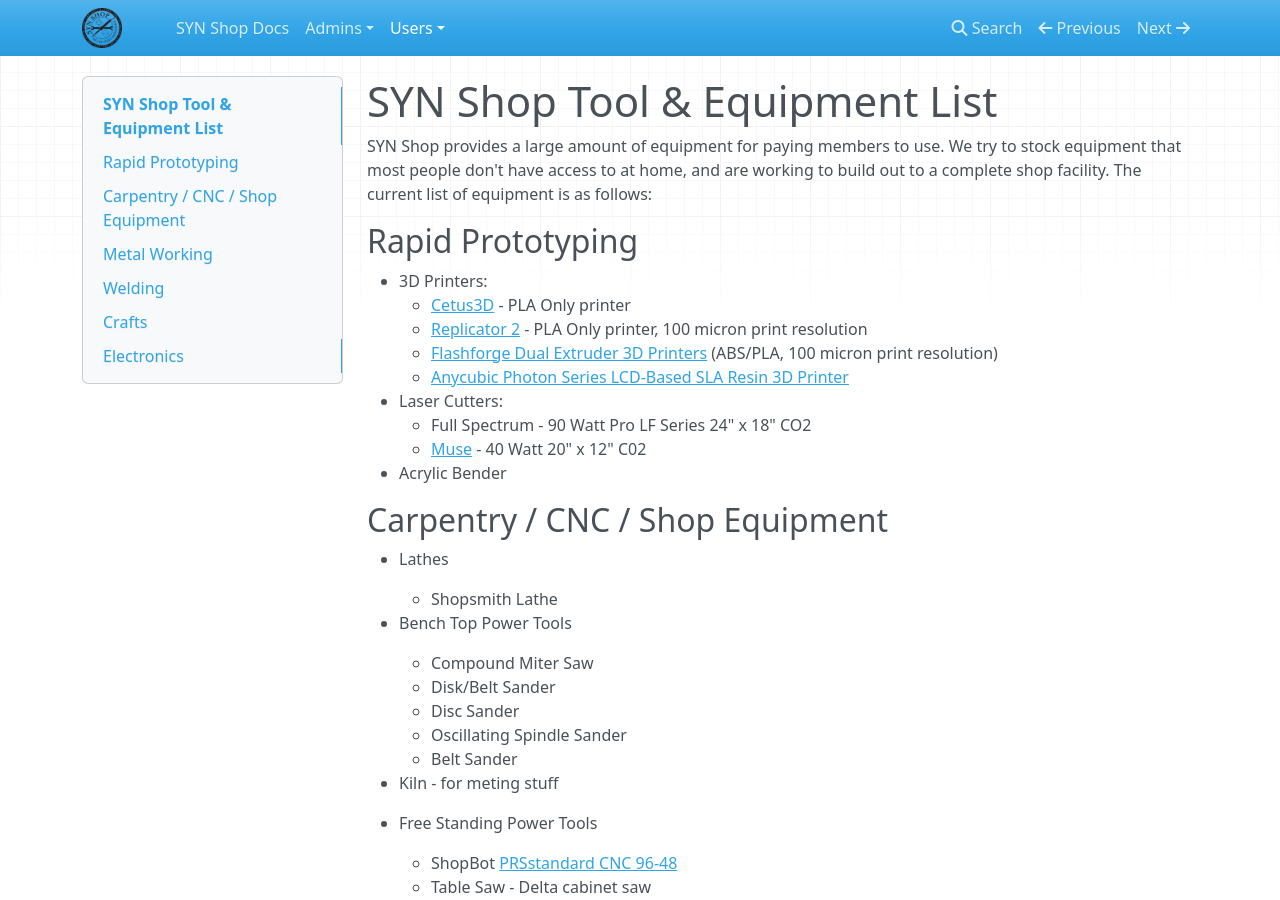
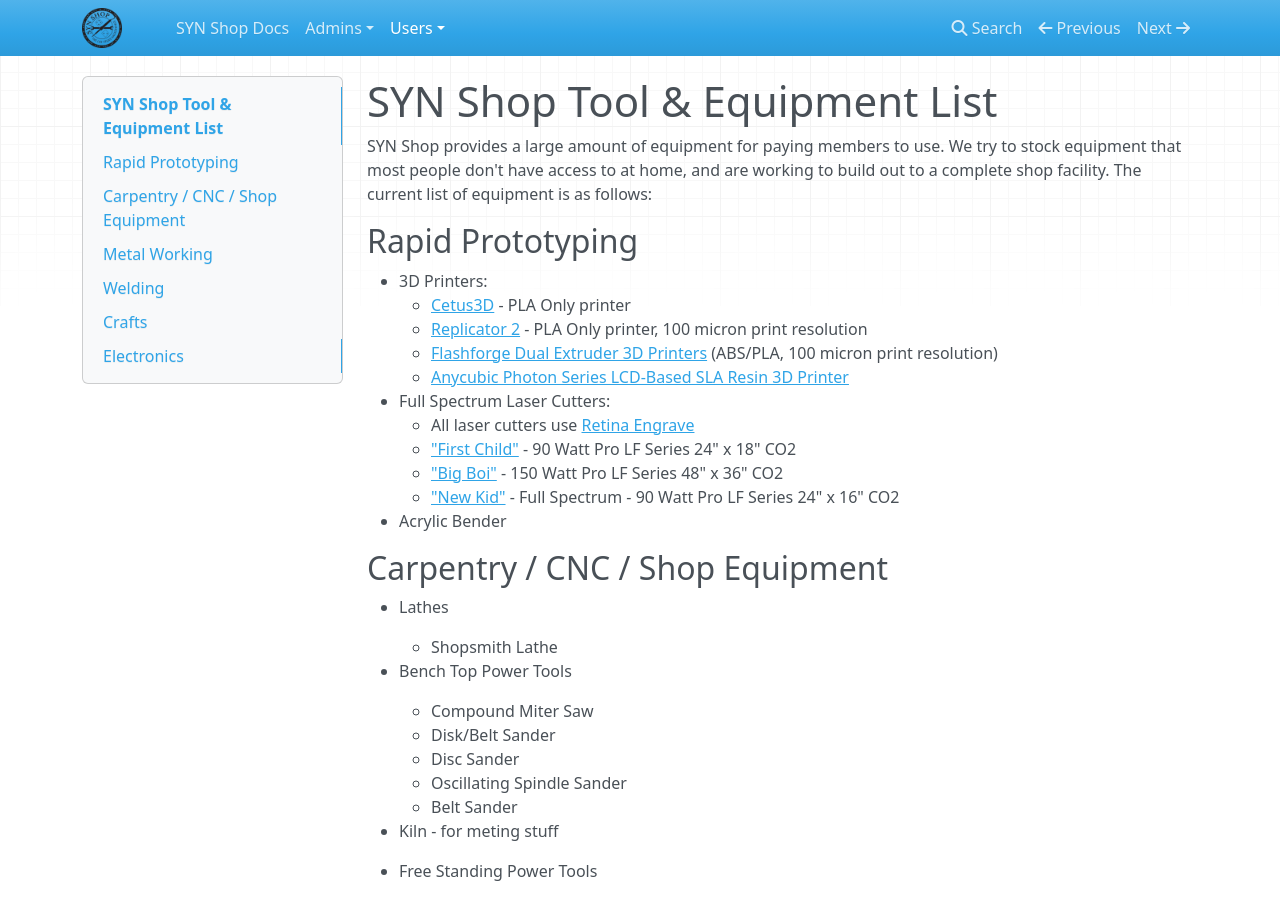
Before and after one commit to synshop/rtfm, an MkDocs documentation site: the page built from docs/users/SYN Shop Tool List.md, in a window 1280 px wide and 900 px high. Built offline with MkDocs 1.6.1, drawn with Linux system fonts in a browser that asks for light colours; nearby versions of some CDN libraries.

Commit message:
redo all laser cutter pages

```diff
--- a/docs/users/SYN Shop Tool List.md
+++ b/docs/users/SYN Shop Tool List.md
@@ -10,9 +10,11 @@
     *  [Replicator 2](https://www.makerbot.com/) - PLA Only printer, 100 micron print resolution
     *  [Flashforge Dual Extruder 3D Printers](https://store.flashforge.com/) (ABS/PLA, 100 micron print resolution)
     *  [Anycubic Photon Series LCD-Based SLA Resin 3D Printer](https://www.anycubic.com/collections/anycubic-photon-3d-printers/products/anycubic-photon-3d-printer)
-* Laser Cutters:
-    *  Full Spectrum -  90 Watt Pro LF Series 24" x 18" CO2
-    *  [Muse](https://fslaser.com/Product/Muse) - 40 Watt 20" x 12" C02
+* Full Spectrum Laser Cutters:
+    * All laser cutters use [Retina Engrave](/users/Equipment/Retina Engrave)
+    * ["First Child"](/users/Equipment/First Child Laser Cutter) -  90 Watt Pro LF Series 24" x 18" CO2
+    * ["Big Boi"](/users/Equipment/Big Boi Laser Cutter) - 150 Watt Pro LF Series 48" x 36" CO2
+    * ["New Kid"](/users/Equipment/New Kid Laser Cutter) - Full Spectrum -  90 Watt Pro LF Series 24" x 16" CO2
 * Acrylic Bender
 
 ## Carpentry / CNC / Shop Equipment
```
Also changed, not shown: docs/users/Equipment/Big Boi Laser Cutter.md (added, +9 -0 lines), docs/users/Equipment/First Child Laser Cutter.md (added, +9 -0 lines), docs/users/Equipment/Muse Laser Cutter.md (deleted, +0 -17 lines), docs/users/Equipment/New Kid Laser Cutter.md (added, +9 -0 lines), docs/users/Equipment/Retina Engrave.md (renamed from docs/users/Equipment/Freestanding Laser Cutter.md, +2 -2 lines), docs/users/Equipment/images/lasercutters/big.boi.close.jpg (added), docs/users/Equipment/images/lasercutters/big.boi.far.jpg (added), docs/users/Equipment/images/lasercutters/first.child.close.jpg (added), docs/users/Equipment/images/lasercutters/first.child.far.jpg (added), docs/users/Equipment/images/lasercutters/new.kid.close.jpg (added), docs/users/Equipment/images/lasercutters/new.kid.far.jpg (added).
